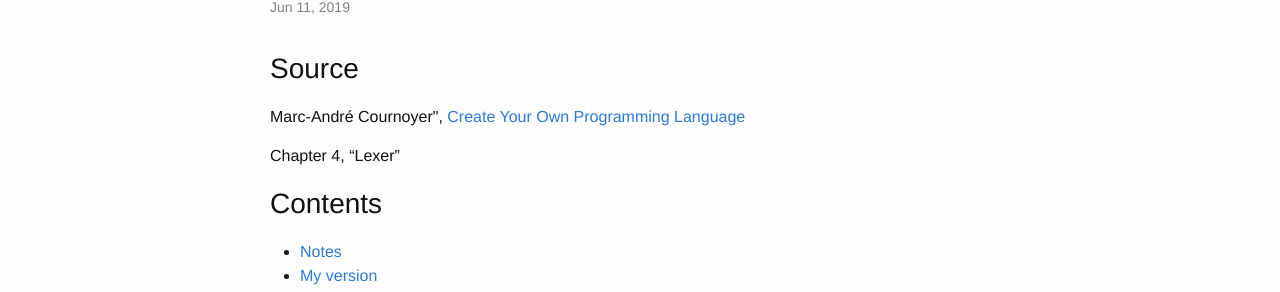
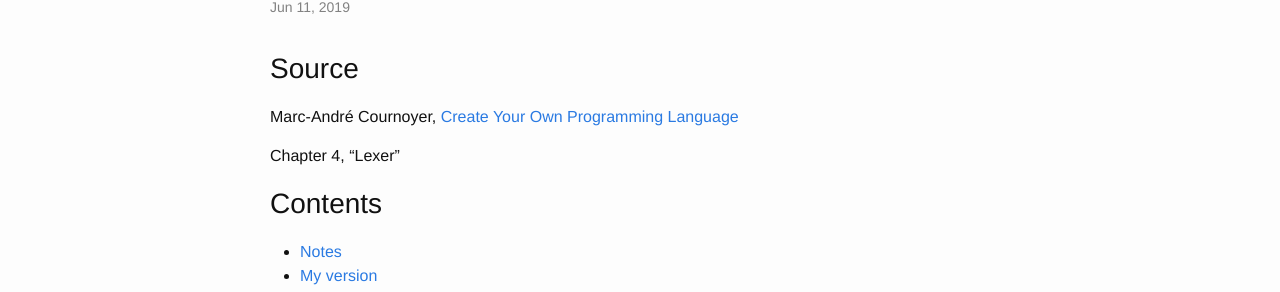
Before and after one commit to bitfragment/exs, a Jekyll site: the page built from _posts/2019-06-11-lexer.md, in a window 1280 px wide and 900 px high. Shown: the part 146-438 px from the top of the window. Built offline with Jekyll 4.4.1, drawn with Linux system fonts in a browser that asks for light colours.

Commit message:
Hotfix format

```diff
--- a/_posts/2019-06-11-lexer.md
+++ b/_posts/2019-06-11-lexer.md
@@ -2,7 +2,7 @@
 title: Lexer
 date: 2019-06-11
 tags: python, core
-src-author: Marc-André Cournoyer"
+src-author: "Marc-André Cournoyer"
 src-title: "Create Your Own Programming Language"
 src-url: http://createyourproglang.com/
 ---
```
